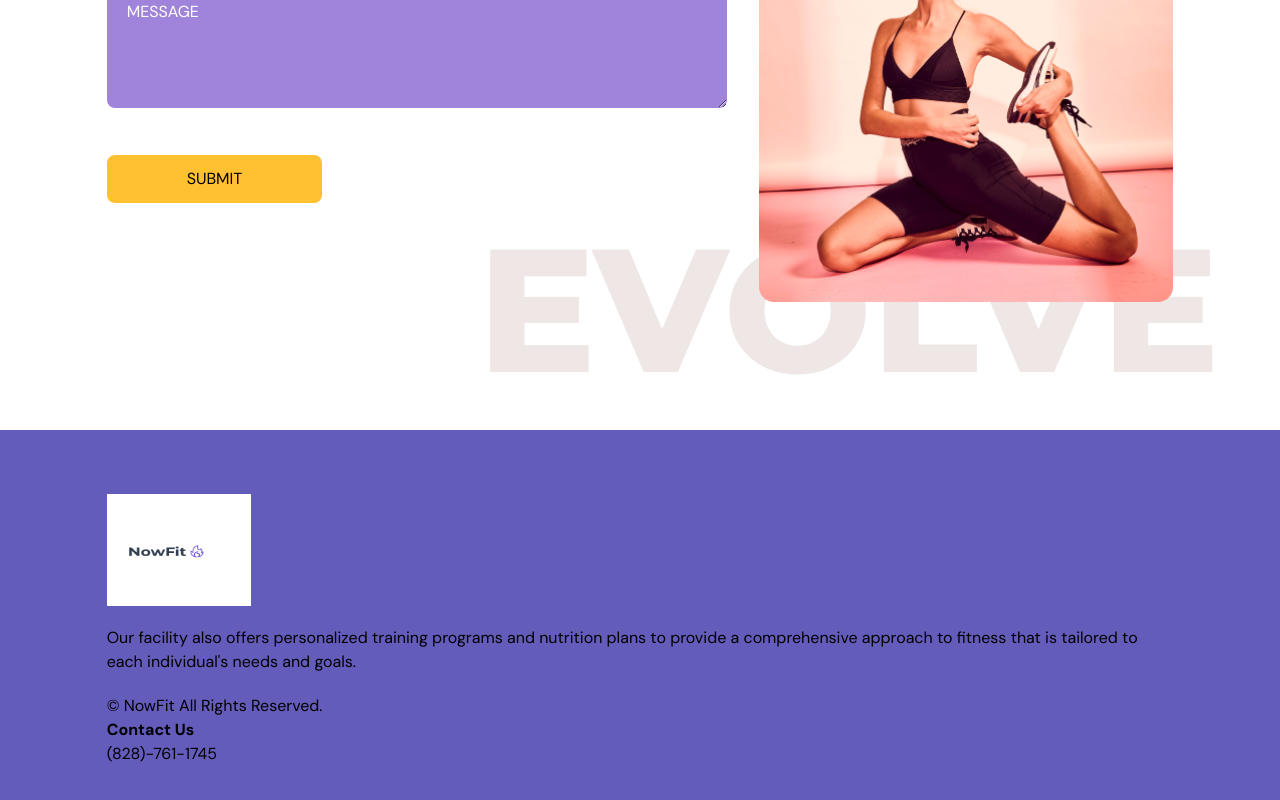
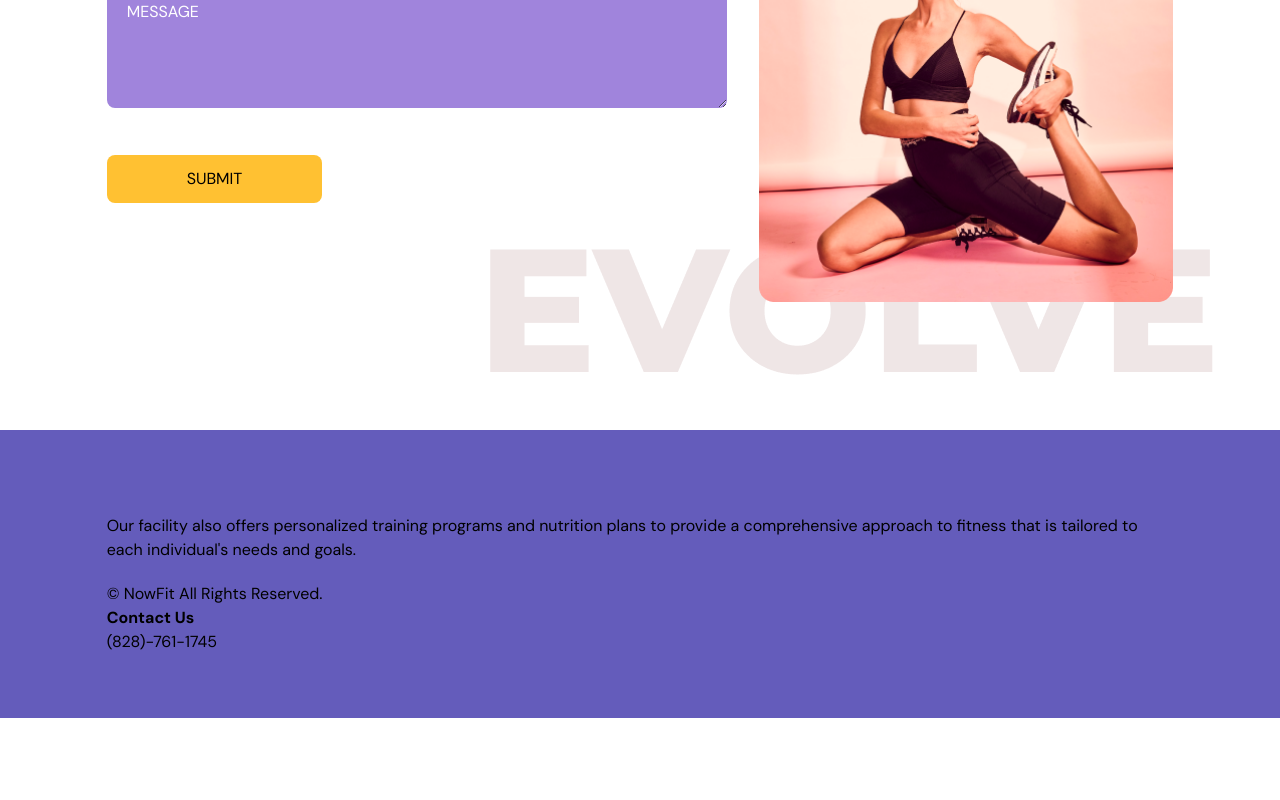
Before and after one commit to barksanto/NowFit, a React (Vite) app: page / in a window 1280 px wide. Shown: the part 3505-4305 px from the top of the page. After the commit the page ends 4223 px from the top, so only its background shows below. Built offline with nearby package versions, Linux system fonts and the light colour scheme.

Commit message:
remove footer logo

```diff
--- a/src/scenes/footer/index.tsx
+++ b/src/scenes/footer/index.tsx
@@ -1,12 +1,12 @@
 import Logo from "@/assets/Logo.png";
-import NowFitLogo from "@/assets/NowFitLogo.png"
+// import NowFitLogo from "@/assets/NowFitLogo.png"
 
 const Footer = () => {
   return (
     <footer className="bg-primary-100 py-16">
       <div className="justify-content mx-auto w-5/6 gap-16 md:flextext-white">
         <div className="mt-16 basis-1/2 md:mt-0 ">
-          <img alt="logo" src={NowFitLogo}  className="h-28 w-36"/>
+          {/* <img alt="logo" src={NowFitLogo}  className="h-28 w-36"/> */}
           <p className="my-5">
             Our facility also offers personalized training programs and nutrition plans to provide a comprehensive approach to fitness that is tailored to each individual's needs and goals.
           </p>
```
